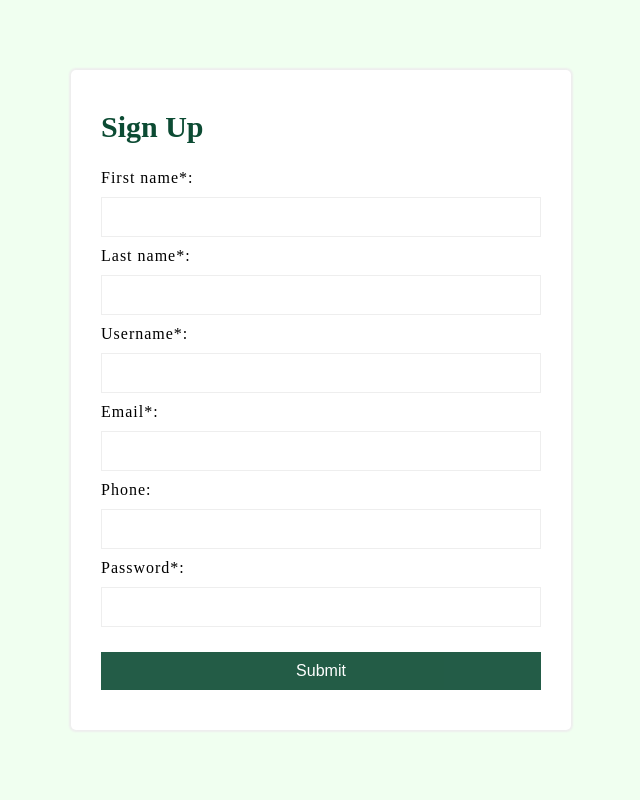
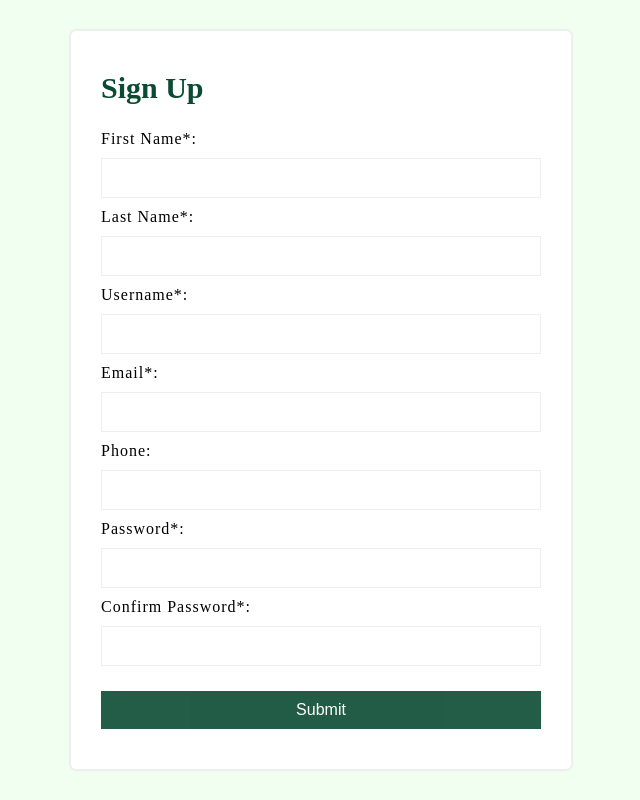
Before and after one commit to samyakjain101/django-phone-auth, a Django app: page /accounts/register/ in a window 1280 px wide. Shown: the whole page, without its empty margins (319-959 px from the left). Run offline with Django 3.2, Linux system fonts and the light colour scheme.

Commit message:
feat: add confirm_password in User registration

```diff
--- a/phone_auth/app_settings.py
+++ b/phone_auth/app_settings.py
@@ -44,6 +44,11 @@ class AppSettings:
         return self._setting("REGISTER_LNAME_REQUIRED", default)
 
     @property
+    def REGISTER_CONFIRM_PASSWORD_REQUIRED(self):
+        default = True
+        return self._setting("REGISTER_CONFIRM_PASSWORD_REQUIRED", default)
+
+    @property
     def LOGIN_REDIRECT_URL(self):
         default = '/accounts/profile/'
         return self._setting("LOGIN_REDIRECT_URL", default)
--- a/phone_auth/forms.py
+++ b/phone_auth/forms.py
@@ -35,9 +35,15 @@ class PhoneRegisterForm(forms.Form):
     last_name = forms.CharField(
         required=app_settings.REGISTER_LNAME_REQUIRED)
     password = forms.CharField(widget=forms.PasswordInput())
+    confirm_password = forms.CharField(
+        widget=forms.PasswordInput(),
+        required=app_settings.REGISTER_CONFIRM_PASSWORD_REQUIRED)
 
     def clean(self):
         errors = {}
+        if app_settings.REGISTER_CONFIRM_PASSWORD_REQUIRED:
+            if self.cleaned_data.get('password') != self.cleaned_data.get('confirm_password'):
+                errors['confirm_password'] = "Password didn't matched"
         if self.cleaned_data.get('email', None) is not None:
             if EmailAddress.objects.filter(email__iexact=self.cleaned_data.get('email')).exists():
                 errors['email'] = 'Email already exists'
@@ -59,6 +65,8 @@ class PhoneRegisterForm(forms.Form):
         user_data = dict(self.cleaned_data)
         if 'phone' in user_data:
             user_data.pop('phone')
+        if 'confirm_password' in user_data:
+            user_data.pop('confirm_password')
         user_instance = User(**user_data)
 
         try:
@@ -69,17 +77,28 @@ class PhoneRegisterForm(forms.Form):
 
     def save(self):
         try:
-            phone_cleaned = self.cleaned_data.pop('phone')
-            if not self.cleaned_data['username']:
+            phone = self.cleaned_data.get('phone', None)
+            if phone is not None:
+                self.cleaned_data.pop('phone')
+
+            if 'confirm_password' in self.cleaned_data:
+                self.cleaned_data.pop('confirm_password')
+
+            username = self.cleaned_data.get('username')
+            if not username:
                 self.cleaned_data['username'] = uuid.uuid4().hex
+
+            email = self.cleaned_data.get('email', None)
+
             self.cleaned_data['password'] = make_password(
                 self.cleaned_data['password'])
-            email = self.cleaned_data.get('email', None)
+
             with transaction.atomic():
                 user = User.objects.create(**self.cleaned_data)
-                PhoneNumber.objects.create(
-                    user=user,
-                    phone=phone_cleaned)
+                if phone is not None:
+                    PhoneNumber.objects.create(
+                        user=user,
+                        phone=phone)
                 if email is not None:
                     EmailAddress.objects.create(
                         user=user,
--- a/phone_auth/templates/phone_auth/register.html
+++ b/phone_auth/templates/phone_auth/register.html
@@ -16,7 +16,7 @@
             <div class="fieldWrapper">
                 {{ form.first_name.errors }}
                 <label for="id_first_name">
-                    First name{% if form.first_name.field.required %}*{% endif %}:
+                    First Name{% if form.first_name.field.required %}*{% endif %}:
                 </label>
                 <input type="text"
                        id="id_first_name"
@@ -30,7 +30,7 @@
             <div class="fieldWrapper">
                 {{ form.last_name.errors }}
                 <label for="id_last_name">
-                    Last name{% if form.last_name.field.required %}*{% endif %}:
+                    Last Name{% if form.last_name.field.required %}*{% endif %}:
                 </label>
                 <input type="text"
                        id="id_last_name"
@@ -94,6 +94,17 @@
                        {% if form.password.field.required %}required{% endif %}>
             </div>
 
+            <div class="fieldWrapper">
+                {{ form.confirm_password.errors }}
+                <label for="id_confirm_password">
+                    Confirm Password{% if form.confirm_password.field.required %}*{% endif %}:
+                </label>
+                <input type="password"
+                       id="id_confirm_password"
+                       name="{{ form.confirm_password.html_name }}"
+                       {% if form.confirm_password.field.required %}required{% endif %}>
+            </div>
+
             <button type="submit">Submit</button>
         </form>
     </div>
```
Also changed, not shown: tests/tests.py (+2 -1 lines), 1 other file.
